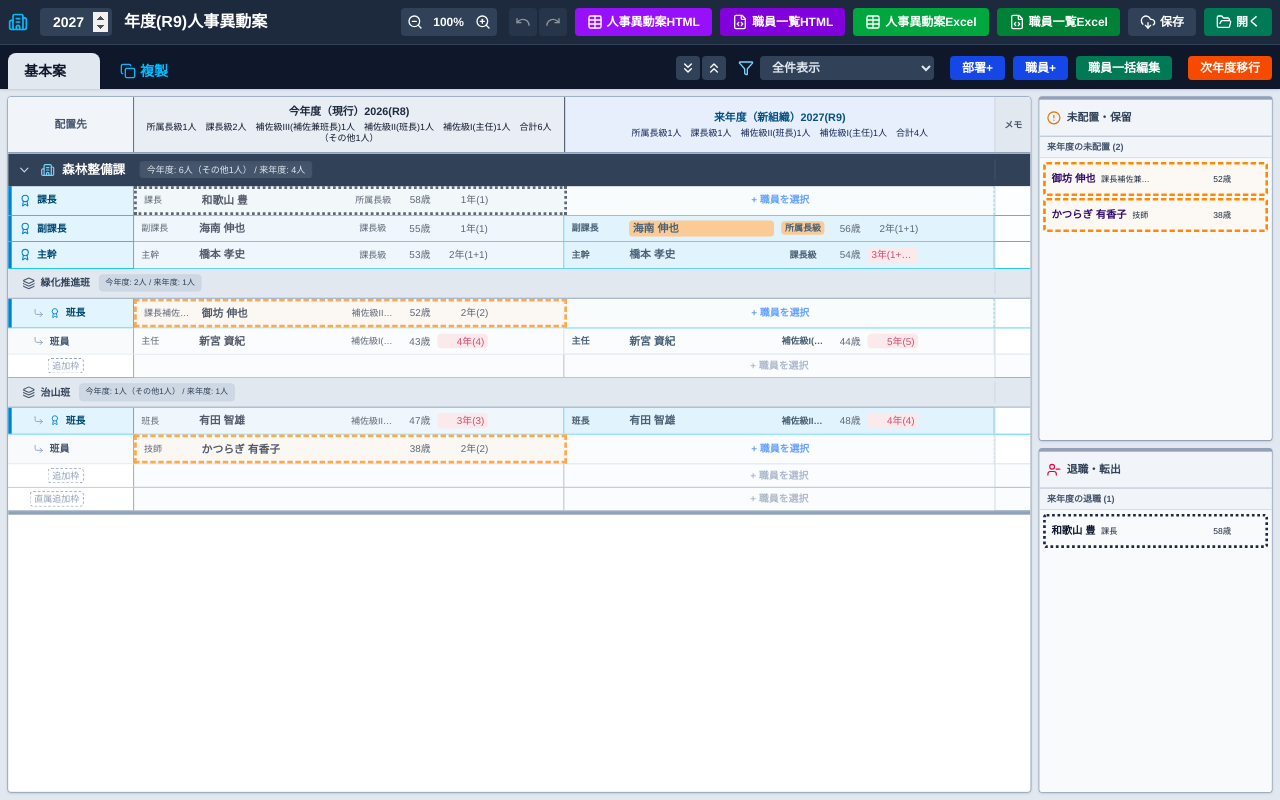
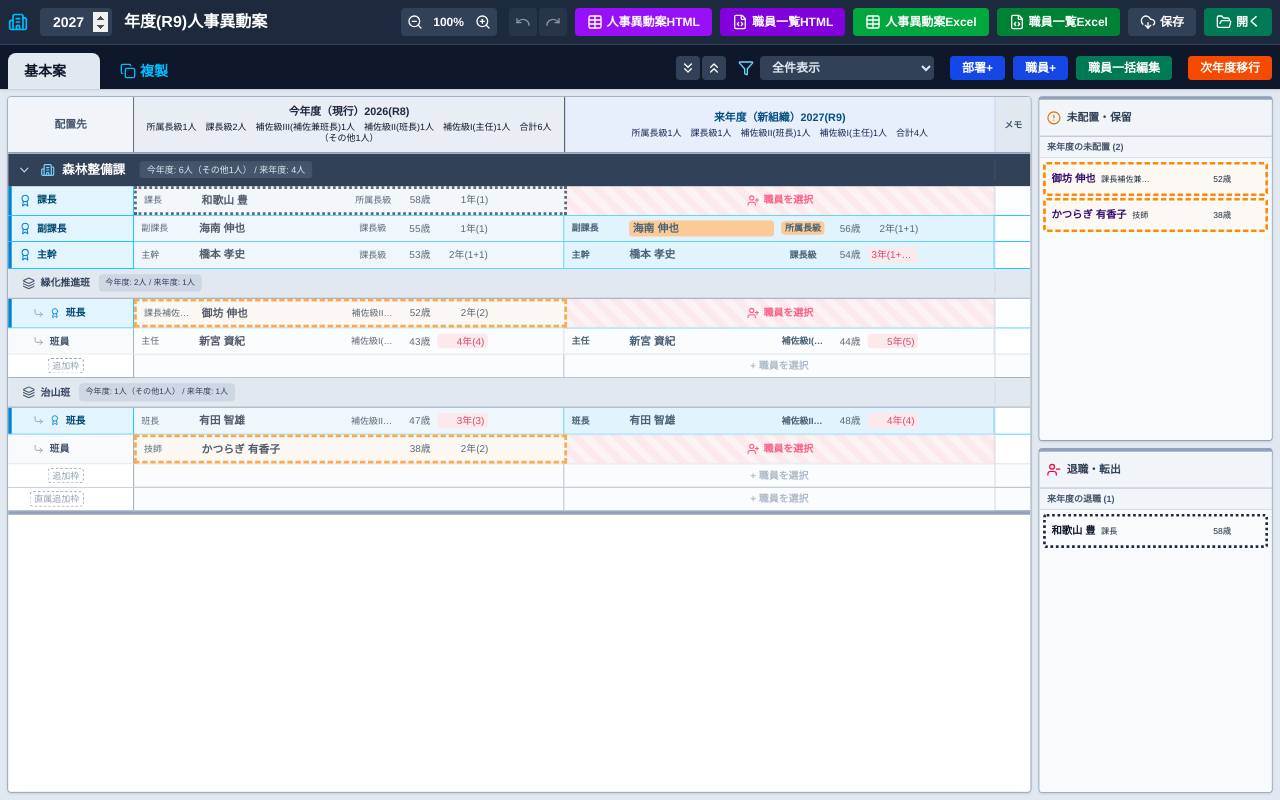
Before and after one commit to Kojiro-Nakamura/personnel-transfer-app, a React (Vite) app: page / in a window 1280 px wide. Built offline with nearby package versions, Linux system fonts and the light colour scheme.

Commit message:
style: 来年度の空欄セル（未配置）を斜線パターン背景と赤色テキスト＋アイコンで目立たせるように変更

```diff
--- a/src/components/employee/EmployeeComponents.jsx
+++ b/src/components/employee/EmployeeComponents.jsx
@@ -18,8 +18,14 @@ export const EmployeeCell = ({ emp, isNext, isEmpty, onClick, isPost, moveProps,
 
   if (isEmpty || !emp) {
     const emptyTextColor = isNext
-      ? (isPickingMode ? "text-slate-800" : (hasPeer ? "text-blue-500" : "text-slate-400"))
+      ? (isPickingMode ? "text-slate-800" : (hasPeer ? "text-rose-500" : "text-rose-400"))
       : "text-slate-400";
+
+    const emptyBgClass = isNext
+      ? (isPickingMode
+          ? "hover:ring-2 hover:ring-inset hover:ring-amber-400 bg-amber-50 border-slate-300"
+          : "bg-[repeating-linear-gradient(45deg,#fff1f2,#fff1f2_8px,#ffe4e6_8px,#ffe4e6_16px)] hover:bg-[repeating-linear-gradient(45deg,#ffe4e6,#ffe4e6_8px,#fecdd3_8px,#fecdd3_16px)] border-rose-200 hover:border-rose-400 hover:text-rose-600 shadow-[inset_0_0_4px_rgba(251,113,133,0.1)]")
+      : "bg-slate-50/30 border-slate-300 cursor-default";
 
     return (
       <div
@@ -27,14 +33,17 @@ export const EmployeeCell = ({ emp, isNext, isEmpty, onClick, isPost, moveProps,
         className={cx(
           "flex-1 flex items-center justify-center px-2 py-1 font-bold text-[11px] border-r transition-all border-dashed",
           emptyTextColor,
-          isPost ? "border-sky-400" : "border-slate-300",
-          isNext
-            ? cx("cursor-pointer", isPickingMode ? "hover:ring-2 hover:ring-inset hover:ring-amber-400 bg-amber-50" : "bg-slate-50/30 hover:bg-blue-50 hover:text-blue-500 hover:border-blue-300")
-            : "bg-slate-50/30 cursor-default"
+          isPost && !isNext ? "border-sky-400" : emptyBgClass,
+          isNext ? "cursor-pointer" : ""
         )}
         title={isNext ? (isPickingMode ? "選択中の職員をここに配置します" : "ここへ配置する職員を選択します") : ""}
       >
-        {!isNext ? '' : (isPickingMode ? '+ ここに配置' : '+ 職員を選択')}
+        {!isNext ? '' : (
+          <span className="flex items-center gap-1">
+            {!isPickingMode && <UserPlus className="w-3.5 h-3.5" />}
+            {isPickingMode ? '+ ここに配置' : '職員を選択'}
+          </span>
+        )}
       </div>
     );
   }
```
